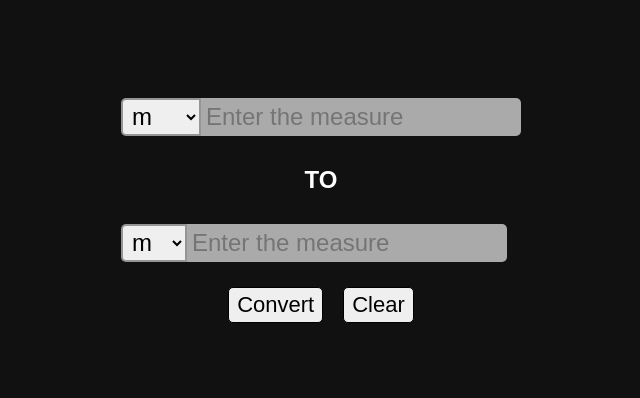
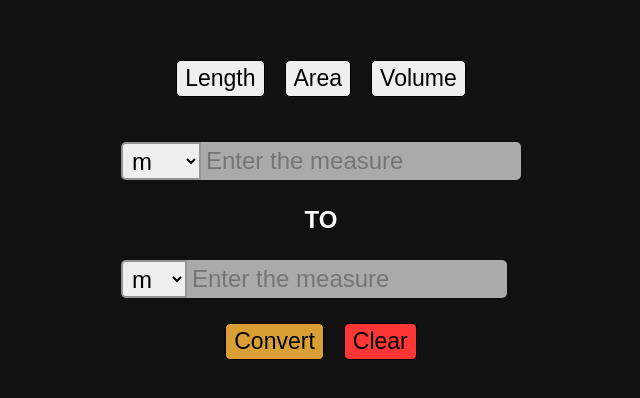
Before and after one commit to caio2049/conversors, a plain HTML site: page index.html in a window 1280 px wide. Shown: the part 190-588 px from the top of the page, without its empty margins (319-959 px from the left). Drawn offline with Linux system fonts and the light colour scheme.

Commit message:
add unit types buttons

```diff
--- a/css/styles.css
+++ b/css/styles.css
@@ -52,7 +52,7 @@ select {
 }
 
 .to {
-  margin: 30px auto;
+  margin: 26px auto;
   display: block;
   text-align: center;
   font-size: 1.2rem;
@@ -68,6 +68,21 @@ select {
 button {
   border: 1px solid black;
   padding: 4px 8px;
-  font-size: 1.1rem;
+  font-size: 1.15rem;
   border-radius: 5px;
 }
+
+.btn-clear {
+  background-color: rgb(255, 54, 54);
+}
+
+.btn-convert {
+  background-color: rgb(218, 160, 53);
+}
+
+.container--unit-types {
+  display: flex;
+  gap: 20px;
+  justify-content: center;
+  margin-bottom: 45px;
+}
--- a/index.html
+++ b/index.html
@@ -9,6 +9,12 @@
   </head>
   <body>
     <div class="container">
+      <div class="container--unit-types">
+        <button class="btn-length">Length</button>
+        <button class="btn-area">Area</button>
+        <button class="btn-volume">Volume</button>
+      </div>
+
       <div class="input-group">
         <select
           class="unity-1 custom-select form-select-sm w-auto"
```
